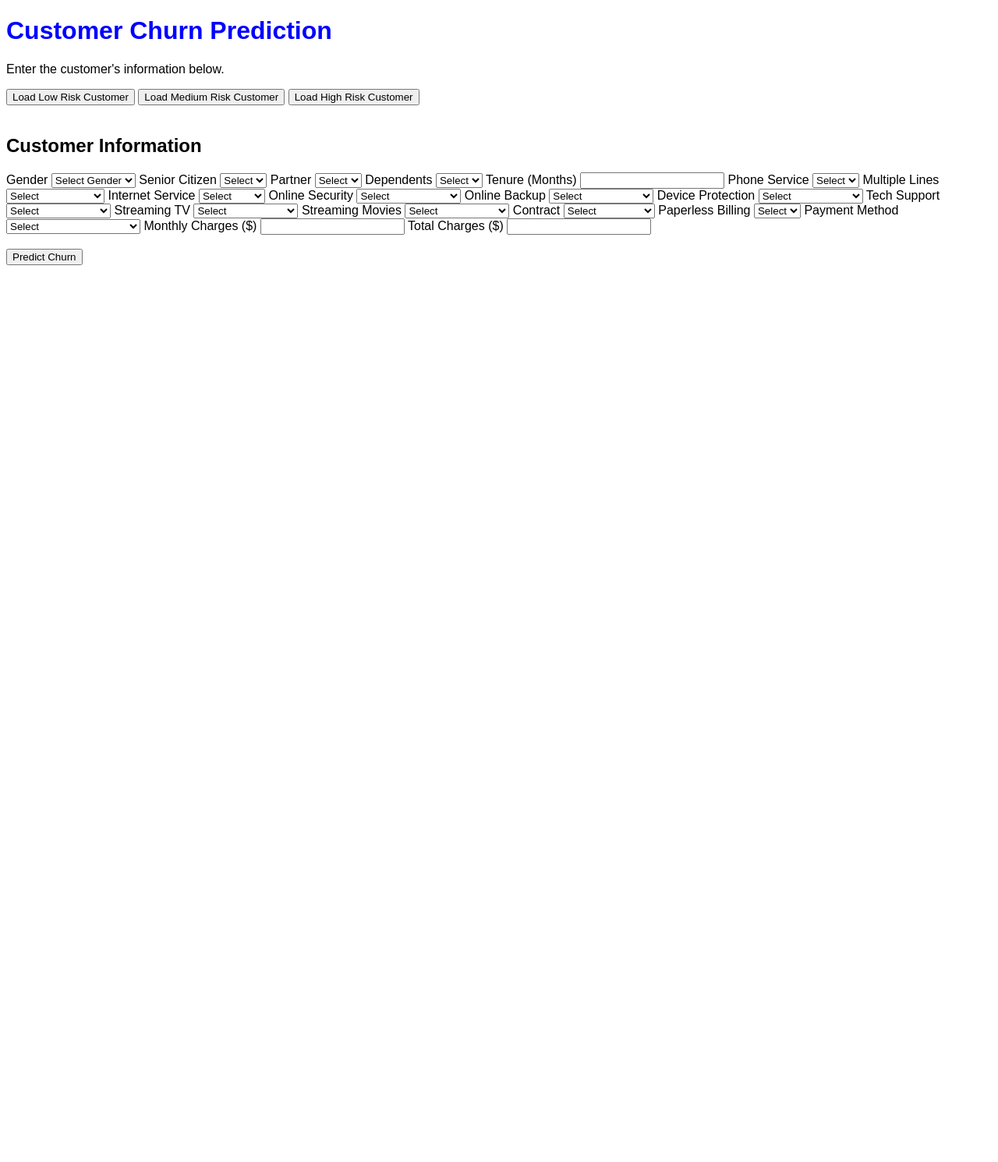
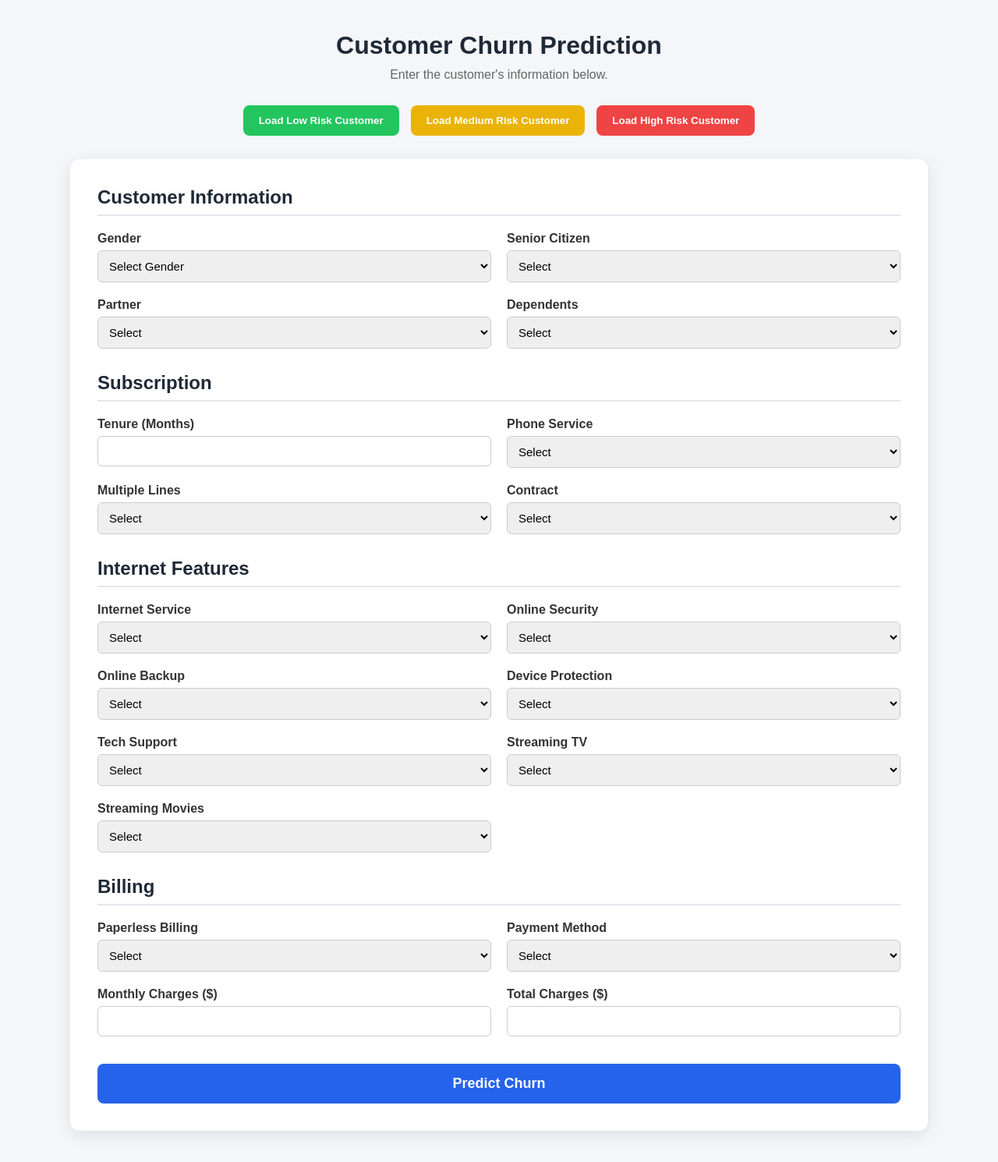
Before and after one commit to tsukitsukianata/churn-prediction-ai, a Flask app: page / in a window 1280 px wide. Shown: the whole page at 78% size. Before the commit the page ends 340 px from the top, so only its background shows below. Run offline with Flask 3, Linux system fonts and the light colour scheme; parts of the project's set-up code (start-up, migrations or seed data) failed here and were passed over.

Commit message:
updated UI/UX

```diff
--- a/app/static/style.css
+++ b/app/static/style.css
@@ -1,7 +1,179 @@
+/* -----------------------------
+   Global Styling
+----------------------------- */
+
+* {
+    margin: 0;
+    padding: 0;
+    box-sizing: border-box;
+}
+
 body {
-    font-family: Arial, sans-serif;
+    font-family: Arial, Helvetica, sans-serif;
+    background-color: #f4f6f9;
+    color: #333;
+    padding: 40px;
+}
+
+/* -----------------------------
+   Main Container
+----------------------------- */
+
+.container {
+    max-width: 1100px;
+    margin: auto;
 }
 
 h1 {
-    color: blue;
+    text-align: center;
+    margin-bottom: 10px;
+    color: #1f2937;
 }
+
+body p {
+    text-align: center;
+    margin-bottom: 30px;
+    color: #666;
+}
+
+/* -----------------------------
+   Demo Buttons
+----------------------------- */
+
+.demo-buttons {
+    display: flex;
+    justify-content: center;
+    gap: 15px;
+    margin-bottom: 30px;
+    flex-wrap: wrap;
+}
+
+.demo-buttons button {
+    padding: 12px 20px;
+    border: none;
+    border-radius: 8px;
+    color: white;
+    font-weight: bold;
+    cursor: pointer;
+    transition: 0.25s;
+}
+
+.demo-buttons button:hover {
+    transform: translateY(-2px);
+}
+
+.low-risk-btn {
+    background-color: #22c55e;
+}
+
+.medium-risk-btn {
+    background-color: #eab308;
+    color: black;
+}
+
+.high-risk-btn {
+    background-color: #ef4444;
+}
+
+/* -----------------------------
+   Form Card
+----------------------------- */
+
+.form-card {
+    background: white;
+    padding: 35px;
+    border-radius: 12px;
+    box-shadow: 0px 5px 20px rgba(0,0,0,0.1);
+}
+
+/* -----------------------------
+   Section Titles
+----------------------------- */
+
+h2 {
+    margin-top: 30px;
+    margin-bottom: 20px;
+    color: #1f2937;
+    border-bottom: 2px solid #e5e7eb;
+    padding-bottom: 8px;
+}
+
+h2:first-of-type {
+    margin-top: 0;
+}
+
+/* -----------------------------
+   Grid Layout
+----------------------------- */
+
+.form-grid {
+    display: grid;
+    grid-template-columns: repeat(2, 1fr);
+    gap: 20px;
+}
+
+/* -----------------------------
+   Individual Fields
+----------------------------- */
+
+.form-group {
+    display: flex;
+    flex-direction: column;
+}
+
+.form-group label {
+    margin-bottom: 6px;
+    font-weight: 600;
+}
+
+.form-group input,
+.form-group select {
+    padding: 10px;
+    border: 1px solid #ccc;
+    border-radius: 6px;
+    font-size: 15px;
+}
+
+.form-group input:focus,
+.form-group select:focus {
+    outline: none;
+    border-color: #2563eb;
+}
+
+/* -----------------------------
+   Predict Button
+----------------------------- */
+
+.predict-btn {
+    width: 100%;
+    margin-top: 35px;
+    padding: 15px;
+    border: none;
+    border-radius: 8px;
+    background-color: #2563eb;
+    color: white;
+    font-size: 18px;
+    font-weight: bold;
+    cursor: pointer;
+    transition: 0.25s;
+}
+
+.predict-btn:hover {
+    background-color: #1d4ed8;
+}
+
+/* -----------------------------
+   Mobile
+----------------------------- */
+
+@media (max-width: 768px) {
+
+    .form-grid {
+        grid-template-columns: 1fr;
+    }
+
+    .demo-buttons {
+        flex-direction: column;
+    }
+
+}
--- a/app/templates/index.html
+++ b/app/templates/index.html
@@ -1,76 +1,86 @@
 <!doctype html>
 <html lang="en">
 <head>
-    <meta charset="UTF-8" />
-    <meta name="viewport" content="width=device-width, initial-scale=1.0" />
+  <meta charset="UTF-8">
+  <meta name="viewport" content="width=device-width, initial-scale=1.0">
   <title>Customer Churn Predictor</title>
+  <link rel="stylesheet" href="{{ url_for('static', filename='style.css') }}">
+</head>
+<body>
 
-    <link
-      rel="stylesheet"
-      href="{{ url_for('static', filename='style.css') }}"
-    />
-  </head>
+<div class="container">
 
-  <body>
 <h1>Customer Churn Prediction</h1>
 <p>Enter the customer's information below.</p>
 
-    <!-- Demo Customer Buttons -->
-    <button type="button" onclick="loadLowRisk()">
-      Load Low Risk Customer
-    </button>
+<div class="demo-buttons">
+  <button class="low-risk-btn" type="button" onclick="loadLowRisk()">Load Low Risk Customer</button>
+  <button class="medium-risk-btn" type="button" onclick="loadMediumRisk()">Load Medium Risk Customer</button>
+  <button class="high-risk-btn" type="button" onclick="loadHighRisk()">Load High Risk Customer</button>
+</div>
 
-    <button type="button" onclick="loadMediumRisk()">
-      Load Medium Risk Customer
-    </button>
+<div class="form-card">
+<form action="/predict" method="POST">
 
-    <button type="button" onclick="loadHighRisk()">
-      Load High Risk Customer
-    </button>
+<h2>Customer Information</h2>
+<div class="form-grid">
 
-    <br /><br />
-
-    <form action="/predict" method="POST">
-      <h2>Customer Information</h2>
-
+<div class="form-group">
 <label for="gender">Gender</label>
 <select id="gender" name="gender" required>
 <option value="" disabled selected>Select Gender</option>
 <option value="Male">Male</option>
 <option value="Female">Female</option>
 </select>
+</div>
 
+<div class="form-group">
 <label for="SeniorCitizen">Senior Citizen</label>
 <select id="SeniorCitizen" name="SeniorCitizen" required>
 <option value="" disabled selected>Select</option>
 <option value="0">No</option>
 <option value="1">Yes</option>
 </select>
+</div>
 
+<div class="form-group">
 <label for="Partner">Partner</label>
 <select id="Partner" name="Partner" required>
 <option value="" disabled selected>Select</option>
 <option value="Yes">Yes</option>
 <option value="No">No</option>
 </select>
+</div>
 
+<div class="form-group">
 <label for="Dependents">Dependents</label>
 <select id="Dependents" name="Dependents" required>
 <option value="" disabled selected>Select</option>
 <option value="Yes">Yes</option>
 <option value="No">No</option>
 </select>
+</div>
 
+</div>
+
+<h2>Subscription</h2>
+<div class="form-grid">
+
+<div class="form-group">
 <label for="tenure">Tenure (Months)</label>
-      <input type="number" id="tenure" name="tenure" min="0" required />
+<input type="number" id="tenure" name="tenure" min="0" required>
+</div>
 
+<div class="form-group">
 <label for="PhoneService">Phone Service</label>
 <select id="PhoneService" name="PhoneService" required>
 <option value="" disabled selected>Select</option>
 <option value="Yes">Yes</option>
 <option value="No">No</option>
 </select>
+</div>
 
+<div class="form-group">
 <label for="MultipleLines">Multiple Lines</label>
 <select id="MultipleLines" name="MultipleLines" required>
 <option value="" disabled selected>Select</option>
@@ -78,63 +88,9 @@
 <option value="Yes">Yes</option>
 <option value="No phone service">No phone service</option>
 </select>
+</div>
 
-      <label for="InternetService">Internet Service</label>
-      <select id="InternetService" name="InternetService" required>
-        <option value="" disabled selected>Select</option>
-        <option value="DSL">DSL</option>
-        <option value="Fiber optic">Fiber optic</option>
-        <option value="No">No</option>
-      </select>
-
-      <label for="OnlineSecurity">Online Security</label>
-      <select id="OnlineSecurity" name="OnlineSecurity" required>
-        <option value="" disabled selected>Select</option>
-        <option value="No">No</option>
-        <option value="Yes">Yes</option>
-        <option value="No internet service">No internet service</option>
-      </select>
-
-      <label for="OnlineBackup">Online Backup</label>
-      <select id="OnlineBackup" name="OnlineBackup" required>
-        <option value="" disabled selected>Select</option>
-        <option value="No">No</option>
-        <option value="Yes">Yes</option>
-        <option value="No internet service">No internet service</option>
-      </select>
-
-      <label for="DeviceProtection">Device Protection</label>
-      <select id="DeviceProtection" name="DeviceProtection" required>
-        <option value="" disabled selected>Select</option>
-        <option value="No">No</option>
-        <option value="Yes">Yes</option>
-        <option value="No internet service">No internet service</option>
-      </select>
-
-      <label for="TechSupport">Tech Support</label>
-      <select id="TechSupport" name="TechSupport" required>
-        <option value="" disabled selected>Select</option>
-        <option value="No">No</option>
-        <option value="Yes">Yes</option>
-        <option value="No internet service">No internet service</option>
-      </select>
-
-      <label for="StreamingTV">Streaming TV</label>
-      <select id="StreamingTV" name="StreamingTV" required>
-        <option value="" disabled selected>Select</option>
-        <option value="No">No</option>
-        <option value="Yes">Yes</option>
-        <option value="No internet service">No internet service</option>
-      </select>
-
-      <label for="StreamingMovies">Streaming Movies</label>
-      <select id="StreamingMovies" name="StreamingMovies" required>
-        <option value="" disabled selected>Select</option>
-        <option value="No">No</option>
-        <option value="Yes">Yes</option>
-        <option value="No internet service">No internet service</option>
-      </select>
-
+<div class="form-group">
 <label for="Contract">Contract</label>
 <select id="Contract" name="Contract" required>
 <option value="" disabled selected>Select</option>
@@ -142,50 +98,65 @@
 <option value="One year">One year</option>
 <option value="Two year">Two year</option>
 </select>
+</div>
 
+</div>
+
+<h2>Internet Features</h2>
+<div class="form-grid">
+<div class="form-group"><label for="InternetService">Internet Service</label><select id="InternetService" name="InternetService" required><option value="" disabled selected>Select</option><option value="DSL">DSL</option><option value="Fiber optic">Fiber optic</option><option value="No">No</option></select></div>
+<div class="form-group"><label for="OnlineSecurity">Online Security</label><select id="OnlineSecurity" name="OnlineSecurity" required><option value="" disabled selected>Select</option><option value="No">No</option><option value="Yes">Yes</option><option value="No internet service">No internet service</option></select></div>
+<div class="form-group"><label for="OnlineBackup">Online Backup</label><select id="OnlineBackup" name="OnlineBackup" required><option value="" disabled selected>Select</option><option value="No">No</option><option value="Yes">Yes</option><option value="No internet service">No internet service</option></select></div>
+<div class="form-group"><label for="DeviceProtection">Device Protection</label><select id="DeviceProtection" name="DeviceProtection" required><option value="" disabled selected>Select</option><option value="No">No</option><option value="Yes">Yes</option><option value="No internet service">No internet service</option></select></div>
+<div class="form-group"><label for="TechSupport">Tech Support</label><select id="TechSupport" name="TechSupport" required><option value="" disabled selected>Select</option><option value="No">No</option><option value="Yes">Yes</option><option value="No internet service">No internet service</option></select></div>
+<div class="form-group"><label for="StreamingTV">Streaming TV</label><select id="StreamingTV" name="StreamingTV" required><option value="" disabled selected>Select</option><option value="No">No</option><option value="Yes">Yes</option><option value="No internet service">No internet service</option></select></div>
+<div class="form-group"><label for="StreamingMovies">Streaming Movies</label><select id="StreamingMovies" name="StreamingMovies" required><option value="" disabled selected>Select</option><option value="No">No</option><option value="Yes">Yes</option><option value="No internet service">No internet service</option></select></div>
+
+</div>
+
+<h2>Billing</h2>
+<div class="form-grid">
+
+<div class="form-group">
 <label for="PaperlessBilling">Paperless Billing</label>
 <select id="PaperlessBilling" name="PaperlessBilling" required>
 <option value="" disabled selected>Select</option>
 <option value="Yes">Yes</option>
 <option value="No">No</option>
 </select>
+</div>
 
+<div class="form-group">
 <label for="PaymentMethod">Payment Method</label>
 <select id="PaymentMethod" name="PaymentMethod" required>
 <option value="" disabled selected>Select</option>
-        <option value="Bank transfer (automatic)">
-          Bank transfer (automatic)
-        </option>
+<option value="Bank transfer (automatic)">Bank transfer (automatic)</option>
 <option value="Credit card (automatic)">Credit card (automatic)</option>
 <option value="Electronic check">Electronic check</option>
 <option value="Mailed check">Mailed check</option>
 </select>
+</div>
 
+<div class="form-group">
 <label for="MonthlyCharges">Monthly Charges ($)</label>
-      <input
-        type="number"
-        id="MonthlyCharges"
-        name="MonthlyCharges"
-        min="0"
-        step="0.01"
-        required
-      />
+<input type="number" id="MonthlyCharges" name="MonthlyCharges" min="0" step="0.01" required>
+</div>
 
+<div class="form-group">
 <label for="TotalCharges">Total Charges ($)</label>
-      <input
-        type="number"
-        id="TotalCharges"
-        name="TotalCharges"
-        min="0"
-        step="0.01"
-        required
-      />
+<input type="number" id="TotalCharges" name="TotalCharges" min="0" step="0.01" required>
+</div>
 
-      <br /><br />
+</div>
 
-      <button type="submit">Predict Churn</button>
+<button class="predict-btn" type="submit">Predict Churn</button>
+
 </form>
+</div>
+
+</div>
 
 <script src="{{ url_for('static', filename='script.js') }}"></script>
+
 </body>
 </html>
```
Lines whose indentation alone changed are shown as unchanged.
